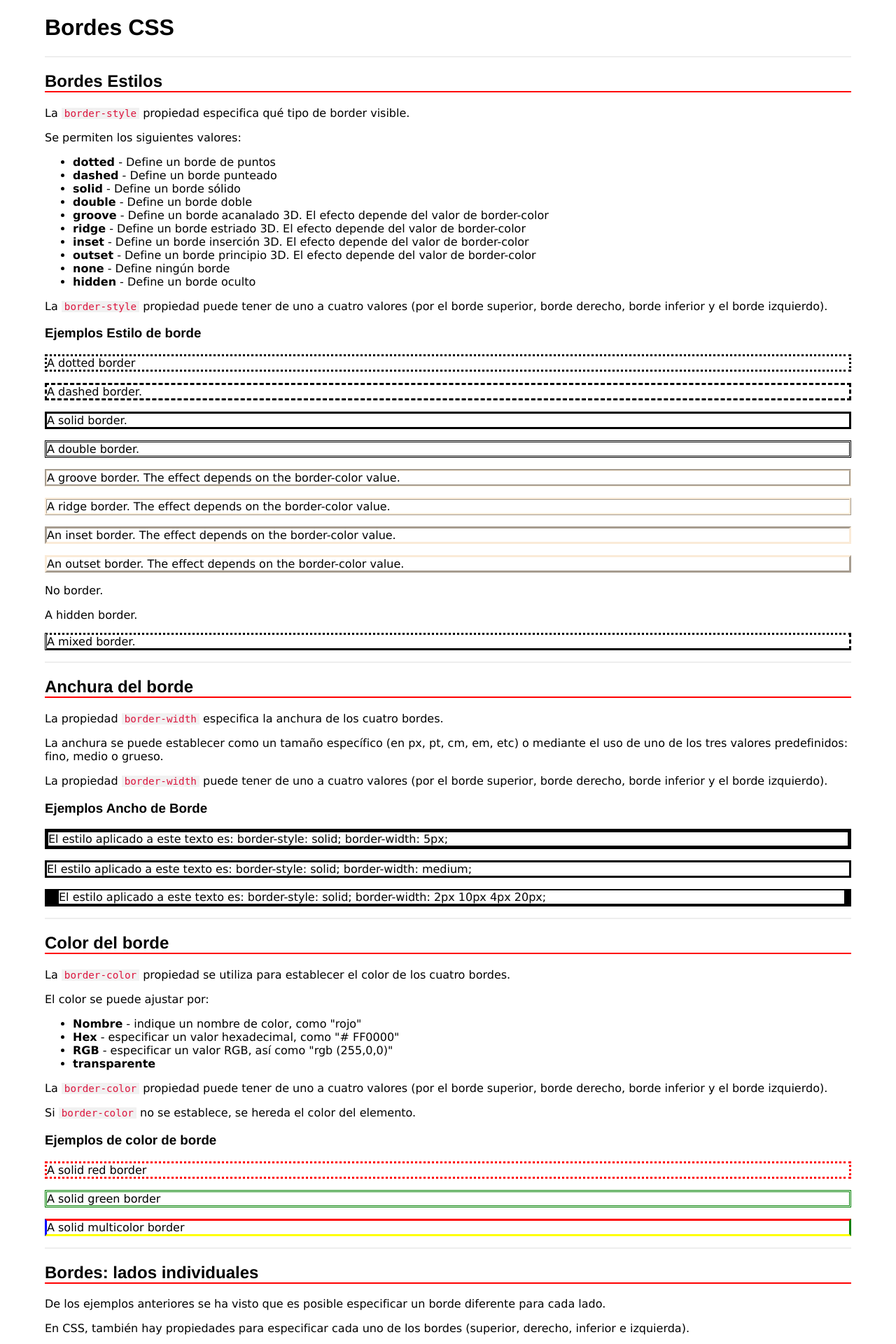
After one commit to diegosalvador64/Diego_Salvador, a PHP site: page /bordes.html in a window 1280 px wide. The commit adds this page. Shown: the top 1920 px of the page at 70% size. Run offline with PHP 8.4, Linux system fonts and the light colour scheme.

Commit message:
cambios 29-01-2019

```diff
--- /dev/null
+++ b/IFCD0110/MF0950_2/UF1303/02 Practicas de clase/bordes.html
@@ -0,0 +1,141 @@
+<!doctype html>
+<html lang="es-ES">
+<head>
+<meta charset="utf-8">
+<title>Bordes</title>
+<meta name="description" content="Diseño de páginas web con HTML, CSS y JavaScript">
+<meta name="keywords" content="HTML, CSS, JavaScript">
+<meta name="title" content="Bordes">
+<meta name="author" content="Diego">
+<link rel="stylesheet" href="css/estilos.css" type="text/css">
+</head>
+<body>
+<h1>Bordes CSS</h1>
+<hr>
+<h2>Bordes Estilos</h2>
+<p>La <code>border-style</code> propiedad especifica qué tipo de border visible.</p>
+<p>Se permiten los siguientes valores:</p>
+<ul>
+  <li><span class="spanNegrita">dotted</span> - Define un borde de puntos</li>
+  <li><span class="spanNegrita">dashed</span> - Define un borde punteado</li>
+  <li><span class="spanNegrita">solid</span> - Define un borde sólido</li>
+  <li><span class="spanNegrita">double</span> - Define un borde doble</li>
+  <li><span class="spanNegrita">groove</span> - Define un borde acanalado 3D. El efecto depende del valor de border-color</li>
+  <li><span class="spanNegrita">ridge</span> - Define un borde estriado 3D. El efecto depende del valor de border-color</li>
+  <li><span class="spanNegrita">inset</span> - Define un borde inserción 3D. El efecto depende del valor de border-color</li>
+  <li><span class="spanNegrita">outset</span> - Define un borde principio 3D. El efecto depende del valor de border-color</li>
+  <li><span class="spanNegrita">none</span> - Define ningún borde</li>
+  <li><span class="spanNegrita">hidden</span> - Define un borde oculto</li>
+</ul>
+<p>La <code>border-style</code> propiedad puede tener de uno a cuatro valores (por el borde superior, borde derecho, borde inferior y el borde izquierdo).</p>
+<h3>Ejemplos Estilo de borde</h3>
+<p class="dotted">A dotted border</p>
+<p class="dashed">A dashed border.</p>
+<p class="solid">A solid border.</p>
+<p class="double">A double border.</p>
+<p class="groove">A groove border. The effect depends on the border-color value.</p>
+<p class="ridge">A ridge border. The effect depends on the border-color value.</p>
+<p class="inset">An inset border. The effect depends on the border-color value.</p>
+<p class="outset">An outset border. The effect depends on the border-color value.</p>
+<p class="none">No border.</p>
+<p class="hidden">A hidden border.</p>
+<p class="mix">A mixed border.</p>
+<hr>
+
+<h2>Anchura del borde</h2>
+<p>La propiedad <code>border-width</code>  especifica la anchura de los cuatro bordes.</p>
+<p>La anchura se puede establecer como un tamaño específico (en px, pt, cm, em, etc) o mediante el uso de uno de los tres valores predefinidos: fino, medio o grueso.</p>
+<p>La propiedad <code>border-width</code>  puede tener de uno a cuatro valores (por el borde superior, borde derecho, borde inferior y el borde izquierdo).</p>
+<h3>Ejemplos Ancho de Borde</h3>
+<p class="p1">El estilo aplicado a este texto es: border-style: solid; border-width: 5px;</p>
+<p class="p2">El estilo aplicado a este texto es: border-style: solid; border-width: medium;</p>
+<p class="p3">El estilo aplicado a este texto es: border-style: solid; border-width: 2px 10px 4px 20px;</p>
+<hr>
+<h2>Color del borde</h2>
+<p>La <code>border-color</code> propiedad se utiliza para establecer el color de los cuatro bordes.</p>
+<p>El color se puede ajustar por:</p>
+<ul>
+  <li><span class="spanNegrita">Nombre</span> - indique un nombre de color, como "rojo"</li>
+  <li><span class="spanNegrita">Hex</span> - especificar un valor hexadecimal, como "# FF0000"</li>
+  <li><span class="spanNegrita">RGB</span> - especificar un valor RGB, así como "rgb (255,0,0)"</li>
+  <li><span class="spanNegrita">transparente</span></li>
+</ul>
+<p>La <code>border-color</code> propiedad puede tener de uno a cuatro valores (por el borde superior, borde derecho, borde inferior y el borde izquierdo). </p>
+<p>Si <code>border-color</code> no se establece, se hereda el color del elemento.</p>
+<h3>Ejemplos de color de borde</h3>
+<p class="bordecolor1">A solid red border</p>
+<p class="bordecolor2">A solid green border</p>
+<p class="bordecolor3">A solid multicolor border</p>
+<hr>
+<h2>Bordes: lados individuales</h2>
+<p>De los ejemplos anteriores se ha visto que es posible especificar un borde diferente para cada lado.</p>
+<p>En CSS, también hay propiedades para especificar cada uno de los bordes (superior, derecho, inferior e izquierda).</p>
+<p>Así es como funciona:</p>
+<p>Si la <code>border-style</code> propiedad tiene cuatro valores:</p>
+<ul>
+  <li><strong>-Estilo de borde: punteada doble sólida discontinua;</strong>
+    <ul>
+      <li>el borde superior está punteado</li>
+      <li>borde derecho es sólida</li>
+      <li>borde inferior es el doble</li>
+      <li>borde izquierdo es discontinua</li>
+    </ul>
+  </li>
+</ul>
+<p>Si la <code>border-style</code> propiedad tiene tres valores:</p>
+<ul>
+  <li><strong>Borde de estilo: punteada doble sólido;</strong>
+    <ul>
+      <li>el borde superior está punteado</li>
+      <li>Borde derecho e izquierdo son sólidos</li>
+      <li>borde inferior es el doble</li>
+    </ul>
+  </li>
+</ul>
+<p>Si la <code>border-style</code> propiedad tiene dos valores:</p>
+<ul>
+  <li><strong>Borde de estilo: punteado sólido;</strong>
+    <ul>
+      <li>bordes superior e inferior son de puntos</li>
+      <li>bordes derecho e izquierdo son sólidos</li>
+    </ul>
+  </li>
+</ul>
+<p>Si la <code>border-style</code> propiedad tiene un valor:</p>
+<ul>
+  <li><strong>Borde de estilo: de puntos;</strong>
+    <ul>
+      <li>los cuatro bordes son de puntos</li>
+    </ul>
+  </li>
+</ul>
+<p>La <code>border-style</code> propiedad se utiliza en el ejemplo anterior. Sin embargo, también trabaja con <code>border-width</code> y <code>border-color</code>.</p>
+<h3>Ejemplos de bordes individuales</h3>
+<p class="bordesIndividuales1">Bordes punteados superior e inferior: border-top-style: dotted; border-right-style: solid; border-bottom-style: dotted; border-left-style: solid;</p>
+<p class="bordesIndividuales2">Bordes dashed superior, punteado inferior y sólido los laterales: border-top-style: dashed; border-right-style: solid; border-bottom-style: dotted; border-left-style: solid; </p>
+<hr>
+<h2>Abreviación de las propiedades de border</h2>
+<p>Para acortar el código, también es posible especificar todas las propiedades de borde individuales en una sola propiedad.</p>
+<p>La <code>border</code> propiedad es una propiedad abreviada para las siguientes propiedades de borde individuales:</p>
+<ul>
+  <li><code>border-width</code></li>
+  <li><code>border-style</code> (necesario)</li>
+  <li><code>border-color</code></li>
+</ul>
+<h3>Ejemplos de la abreviación de las propiedades de border</h3>
+<p class="abreviacionborder">El estilo abreviado es: border: 5px solid red;</p>
+<p class="abreviacionborder2">El estilo abreviado es: border: 10px double blue;</p>
+<p class="abreviacionborder3">El estilo abreviado es: border-left: 6px solid red; background-color: lightgrey;</p>
+<p class="abreviacionborder4">El estilo abreviado es: border-bottom: 3px dotted green; background-color: lightgrey;</p>
+<h2>Bordes redondeados</h2>
+<p>La <code>border-radius</code> propiedad se utiliza para añadir bordes redondeados a un elemento. Esta propiedad le permite añadir esquinas redondeadas de los elementos. Esta propiedad puede tener de uno a cuatro valores.</p>
+<h3>Ejemplos de bordes redondeados</h3>
+<p class="redondeado1">El estilo es: border: 2px solid red;border-radius: 5px;</p>
+<p class="redondeado2">El estilo es: border: 4px solid green; border-radius: 15px;</p>
+<p class="redondeado3">El estilo es: border: 2px solid red; padding: 10px; border-radius: 50px 20px;</p>
+<h2>Propiedad Outline</h2>
+
+<p>Establece un contorno alrededor de un elemento por fuera del propio borde del elemento.</p>
+
+</body>
+</html>
--- a/IFCD0110/MF0950_2/UF1303/02 Practicas de clase/css/estilos.css
+++ b/IFCD0110/MF0950_2/UF1303/02 Practicas de clase/css/estilos.css
@@ -5,6 +5,114 @@ font-family:"Lucida Grande", "Lucida Sans Unicode", "Lucida Sans", "DejaVu Sans"
 width:90%;
 margin: 0 auto;
 }
+
+/* Estilos para Bordes */
+
+h2 {
+	border-bottom: 2px solid red;
+}
+.spanNegrita {
+	font-weight: bold;
+}
+p.dotted {border-style: dotted;}
+p.dashed {border-style: dashed;}
+p.solid {border-style: solid;}
+p.double {border-style: double;}
+p.groove {border-style: groove;
+		border-color: antiquewhite;
+}
+p.ridge {border-style: ridge;
+			border-color: antiquewhite;
+}
+p.inset {border-style: inset;
+		border-color: antiquewhite;
+}
+p.outset {border-style: outset;
+		border-color: antiquewhite;
+}
+p.none {border-style: none;}
+p.hidden {border-style: hidden;}
+p.mix {border-style: dotted dashed solid double;}
+
+p.p1 {
+  border-style: solid;
+  border-width: 5px;
+}
+
+p.p2 {
+  border-style: solid;
+  border-width: medium;
+}
+
+p.p3 {
+  border-style: solid;
+  border-width: 2px 10px 4px 20px;
+}
+
+p.bordecolor1 {
+  border-style: dotted;
+  border-color: red;
+}
+
+p.bordecolor2 {
+  border-style: double;
+  border-color: green;
+}
+
+p.bordecolor3 {
+  border-style: solid;
+  border-color: red green yellow blue;
+}
+
+p.bordesIndividuales1 {
+  border-top-style: dotted;
+  border-right-style: solid;
+  border-bottom-style: dotted;
+  border-left-style: solid;
+}
+p.bordesIndividuales2 {
+  border-top-style: dashed;
+  border-right-style: solid;
+  border-bottom-style: dotted;
+  border-left-style: solid;
+}
+p.abreviacionborder {
+	border: 5px solid red;
+
+}
+p.abreviacionborder2 {
+	border: 10px double blue;
+
+}
+
+p.abreviacionborder3 {
+  border-left: 6px solid red;
+  background-color: lightgrey;
+}
+
+p.abreviacionborder4 {
+  border-bottom: 3px dotted green;
+  background-color: lightgrey;
+}
+
+.redondeado1 {
+  border: 2px solid red;
+  border-radius: 5px;
+}
+.redondeado2 {
+  border: 4px solid green;
+  border-radius: 15px;
+}
+.redondeado3 {
+	border: 2px solid magenta;
+  	padding: 10px;
+  	border-radius: 50px 20px;
+}
+
+
+/* resto estilos */
+
+
 h1,h2,h3,h4,h5,h6 {
 font-family:Gotham, "Helvetica Neue", Helvetica, Arial, sans-serif;
 }
--- a/IFCD0110/MF0950_2/UF1303/02 Practicas de clase/introduccion.html
+++ b/IFCD0110/MF0950_2/UF1303/02 Practicas de clase/introduccion.html
@@ -214,7 +214,7 @@ El navegador no muestra las etiquetas HTML, pero las utiliza para determinar com
 <div id="divHead">&lt;head&gt;
 <div id="divTitle">&lt;link rel=&quot;stylesheet&quot; href=&quot;css/estilos.css&quot; type=&quot;text/css&quot;&gt;
 </div>
-<div id="divMeta">&lt;meta charset=&quot;utf-8&quot;&gt;</div>
+<div id="divMeta">&lt;style&gt;h1 {font-size:14px; color:Blue} &lt;/style&gt;</div>
 &lt;/head&gt;
 </div>
 <div id="divBody">&lt;body&gt;
```
